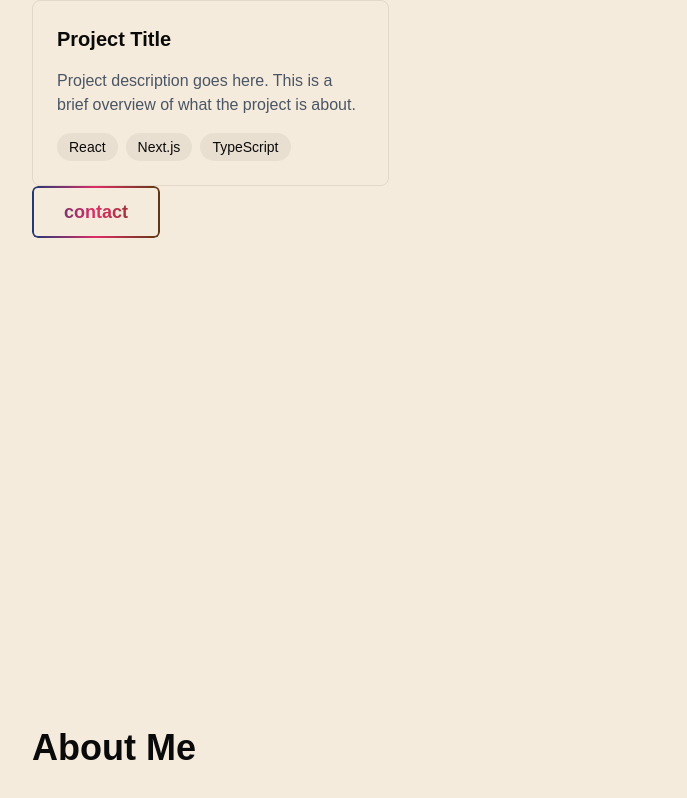
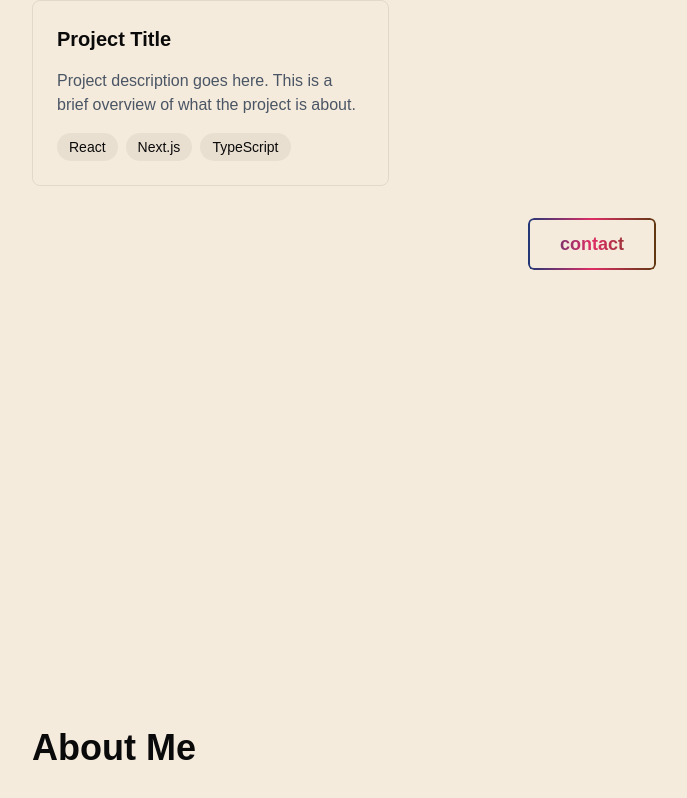
Before and after one commit to gala1234/website, a Next.js app: page / in a window 1280 px wide. Shown: the part 1752-2550 px from the top of the page, without its empty margins (48-735 px from the left). Built offline with nearby package versions, Linux system fonts and the light colour scheme.

Commit message:
connect projects section buttton

```diff
--- a/src/components/sections/ProjectsSection.tsx
+++ b/src/components/sections/ProjectsSection.tsx
@@ -25,9 +25,14 @@ export default function ProjectsSection() {
           />
         ))}
       </div>
-      <GradientButton secondary>
-        {buttons.contactMe.name[language]}
-      </GradientButton>
+      <div className="mt-8 flex justify-center">
+        <GradientButton
+          secondary
+          onClick={() => (window.location.href = buttons.contactMe.link)}
+        >
+          {buttons.contactMe.name[language]}
+        </GradientButton>
+      </div>
     </section>
   );
 }
```
